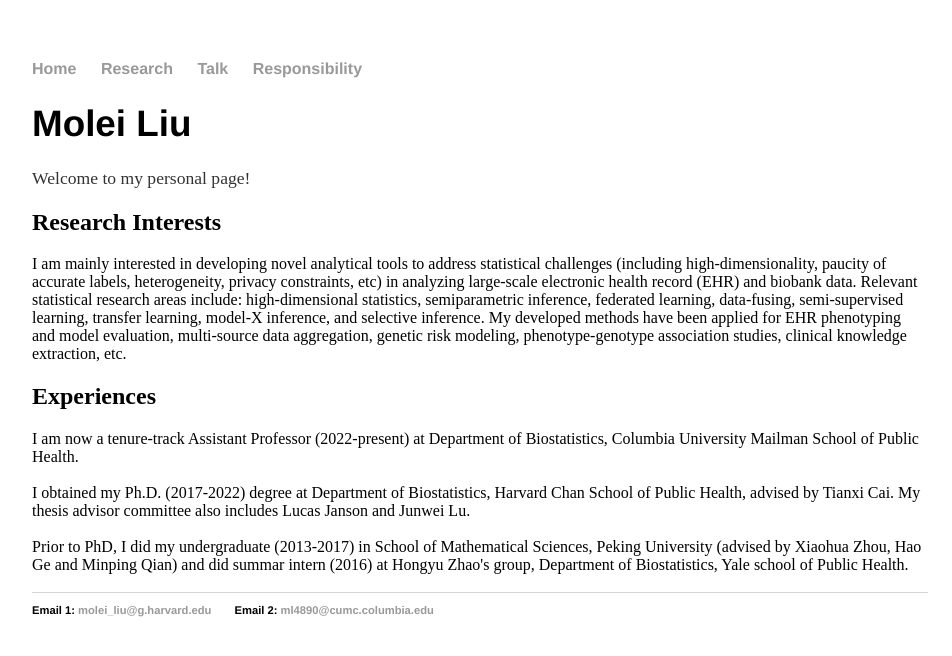
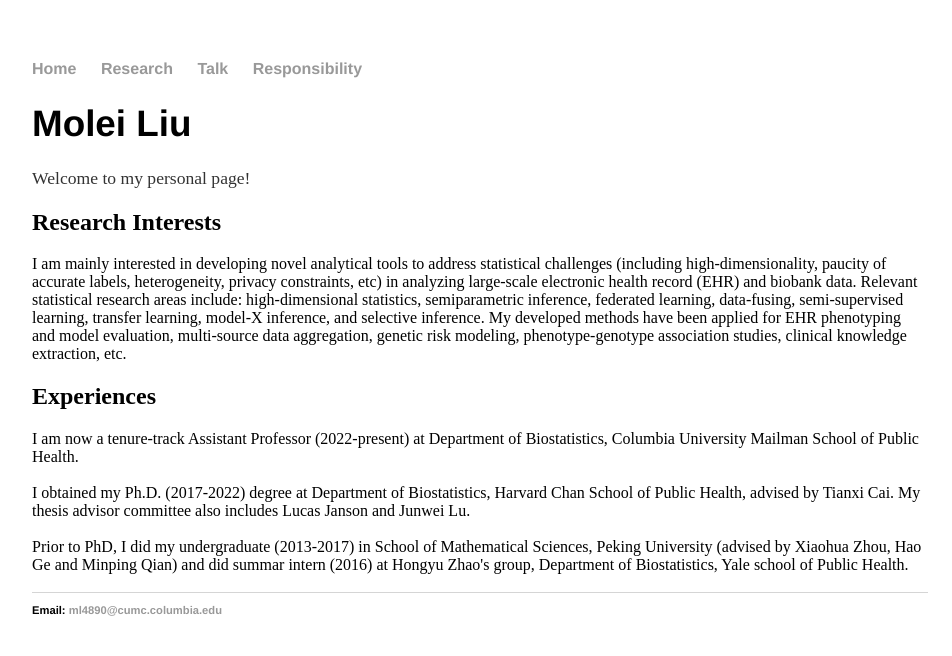
Before and after one commit to moleibobliu/moleibobliu.github.io, a Jekyll site: the page built from index.html, in a window 1280 px wide. Shown: the top 656 px of the page, without its empty margins (160-1112 px from the left). Built offline with Jekyll 4.4.1, drawn with Linux system fonts in a browser that asks for light colours.

Commit message:
Update default.html

```diff
--- a/_layouts/default.html
+++ b/_layouts/default.html
@@ -21,8 +21,7 @@
 			</div><!-- /.container -->
 			<footer>
 	    		<ul>
-	        		<li>Email 1: <a href="mailto:molei_liu@g.harvard.edu">molei_liu@g.harvard.edu</a></li>
-			        <li>Email 2: <a href="mailto:ml4890@cumc.columbia.edu">ml4890@cumc.columbia.edu</a></li>
+			        <li>Email: <a href="mailto:ml4890@cumc.columbia.edu">ml4890@cumc.columbia.edu</a></li>
 				</ul>
 			</footer>
 		</body>
```
